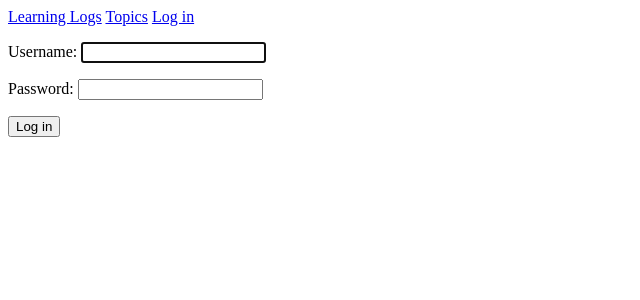
After one commit to Zhang-abab/Project, a Django app: page /users/login/ in a window 1280 px wide. The commit adds this page. Shown: the top 300 px of the page, without its empty margins (0-640 px from the left). Run offline with Django 4.2, Linux system fonts and the light colour scheme.

Commit message:
用户
新增用户登录界面

```diff
--- a/learning_logs/templates/base.html
+++ b/learning_logs/templates/base.html
@@ -1,5 +1,10 @@
 <P>
     <a href="{% url 'learning_logs:index' %}">Learning Logs</a>
     <a href="{% url 'learning_logs:topics' %}">Topics</a>
+    {% if user.is_authenticated %}
+    Hello, {{user.username}}
+    {% else %}
+    <a href="{% url 'users:login' %}">Log in</a>
+    {% endif %}
 </P>
 {% block content %}{% endblock content %}
--- /dev/null
+++ b/users/templates/registration/login.html
@@ -0,0 +1,15 @@
+{% extends "base.html" %}
+
+{% block content %}
+
+{%  if form.errors %}
+    <P>Your username and password didon't match. Please try again</P>
+{% endif %}
+
+<form method="post" action="{% url 'users:login' %}">
+    {% csrf_token %}
+    {{ form.as_p }}
+    <button mame='submit'>Log in</button>
+    <input type="hidden" name='next' value="{% url 'learning_logs:index' %}" />
+</form>
+{% endblock content %}
```
